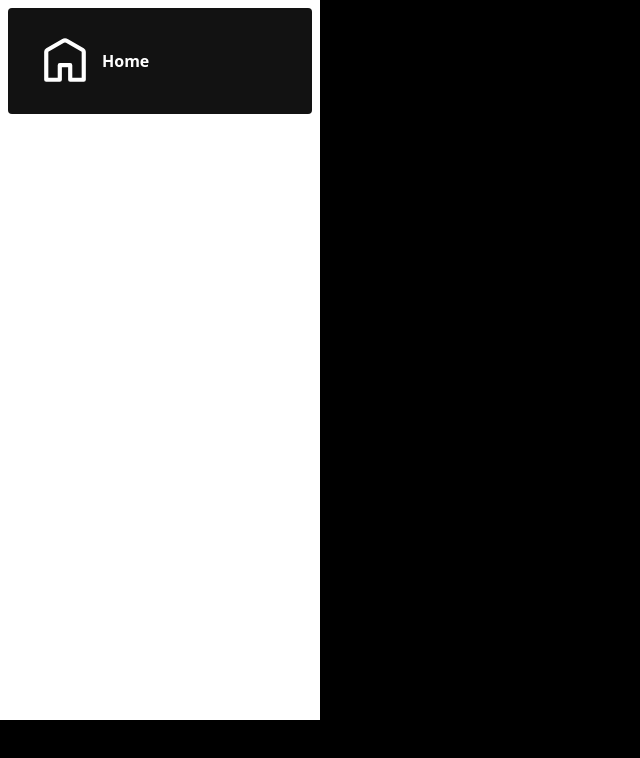
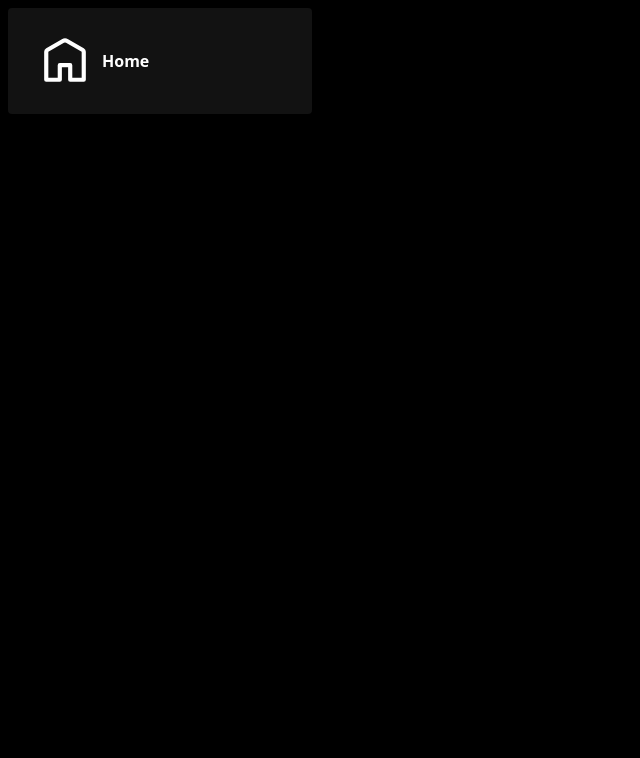
Before and after one commit to LONTSIPARFAIT/spotify-clone, a React (Vite) app: page / in a window 1280 px wide. Shown: the top 758 px of the page, without its empty margins (0-640 px from the left). Built offline with nearby package versions, Linux system fonts and the light colour scheme.

Commit message:
first commit

```diff
--- a/src/components/Sidebar.jsx
+++ b/src/components/Sidebar.jsx
@@ -3,11 +3,11 @@ import {assets} from '../assets/assets'
 
 const Sidebar = () => {
   return (
-    <div className='w-[25%] h-full p-2 flex-col gap-2 hidden lg:flex bg-white'>
+    <div className='w-[25%] h-full p-2 flex-col gap-2 hidden lg:flex text-white'>
       <div className="bg-[#121212] h-[15%] rounded flex flex-col justify-around">
         <div className="flex items-center gap-3 pl-8 cursor-pointer">
             <img src={assets.home_icon} alt="" />
-            <div className="text-white font-semibold">Home</div>
+            <div className="font-semibold">Home</div>
         </div>
       </div>
     </div>
```
